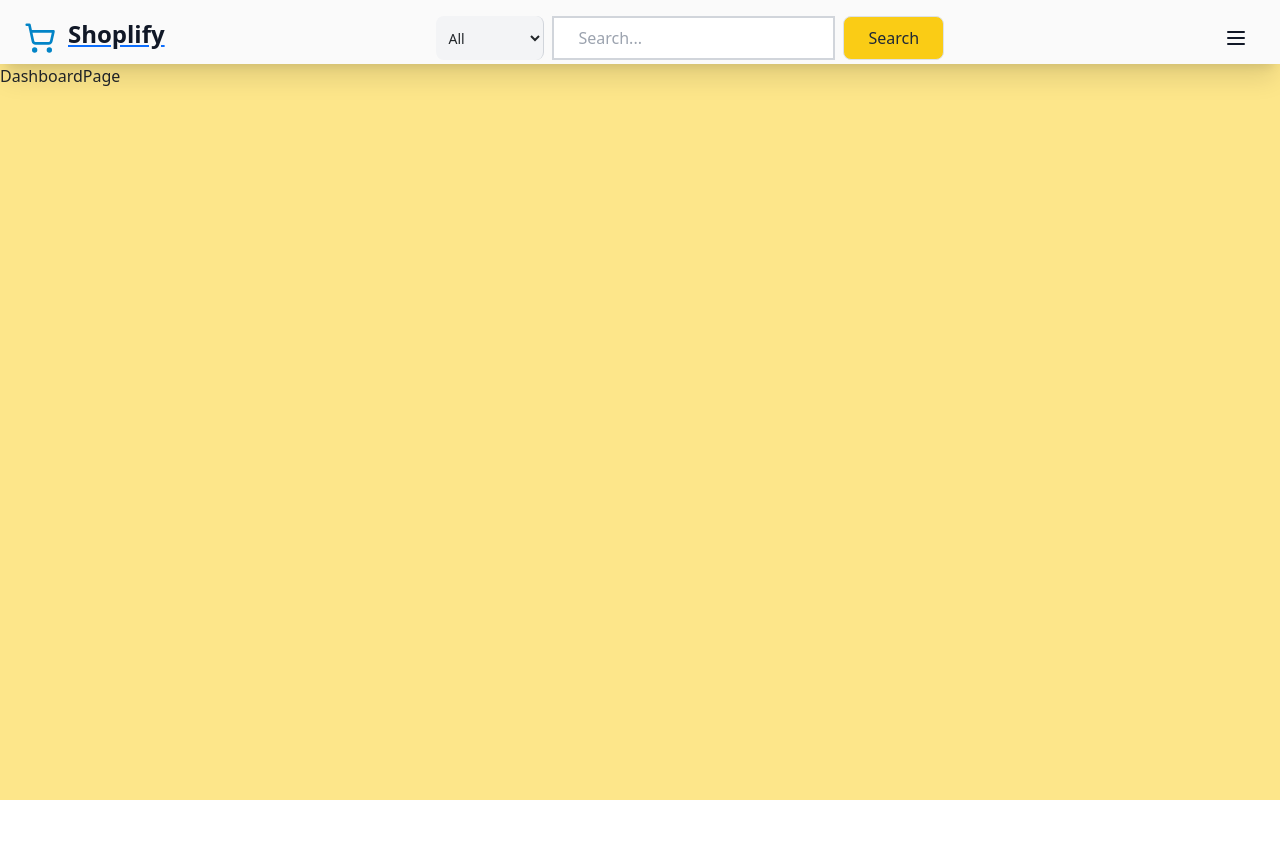
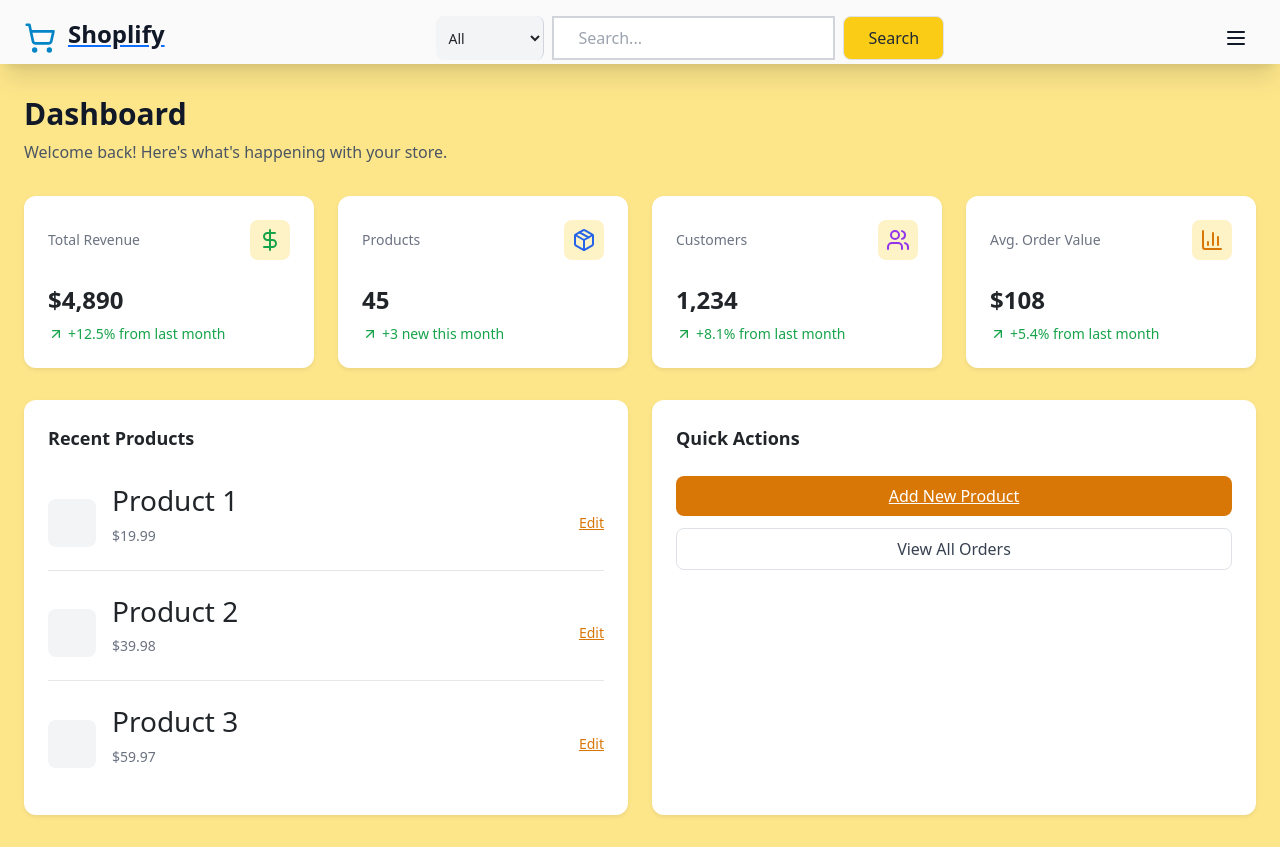
Before and after one commit to RVP2-241209-team2/p2-frontend, a React (Vite) app: page /admin in a window 1280 px wide. Before the commit the page ends 800 px from the top, so only its background shows below. Built offline with nearby package versions, Linux system fonts and the light colour scheme.

Commit message:
basic admin dashboard page

```diff
--- a/src/components/shared/footer.tsx
+++ b/src/components/shared/footer.tsx
@@ -1,4 +1,4 @@
-import React from 'react';
+
 import { Link } from 'react-router-dom';
 import {
   Facebook,
--- a/src/pages/admin/dashboard-page.tsx
+++ b/src/pages/admin/dashboard-page.tsx
@@ -1,113 +1,110 @@
-export default function DashboardPage() {
-  return <div>DashboardPage</div>;
+
+import React from 'react';
+import { Link } from 'react-router-dom';
+import { BarChart3, Package, DollarSign, Users, ArrowUpRight } from 'lucide-react';
+
+interface StatCardProps {
+  title: string;
+  value: string;
+  change: string;
+  icon: React.ReactNode;
 }
 
-// import React from 'react';
-// import { Link } from 'react-router-dom';
-// import { BarChart3, Package, DollarSign, Users, ArrowUpRight } from 'lucide-react';
+const StatCard = ({ title, value, change, icon }: StatCardProps) => (
+  <div className="bg-white rounded-xl p-6 shadow-sm">
+    <div className="flex items-center justify-between mb-4">
+      <span className="text-gray-500 text-sm">{title}</span>
+      <div className="p-2 bg-amber-100 rounded-lg">{icon}</div>
+    </div>
+    <div className="flex items-center justify-between">
+      <div>
+        <h3 className="text-2xl font-bold">{value}</h3>
+        <div className="flex items-center gap-1 text-green-600 text-sm">
+          <ArrowUpRight size={16} />
+          <span>{change}</span>
+        </div>
+      </div>
+    </div>
+  </div>
+);
 
-// interface StatCardProps {
-//   title: string;
-//   value: string;
-//   change: string;
-//   icon: React.ReactNode;
-// }
+const RecentProducts = () => (
+  <div className="bg-white rounded-xl p-6 shadow-sm">
+    <h2 className="text-lg font-semibold mb-4">Recent Products</h2>
+    <div className="space-y-4">
+      {[1, 2, 3].map((i) => (
+        <div key={i} className="flex items-center justify-between py-2 border-b last:border-0">
+          <div className="flex items-center gap-3">
+            <div className="w-12 h-12 bg-gray-100 rounded-lg"></div>
+            <div>
+              <h3 className="font-medium">Product {i}</h3>
+              <p className="text-sm text-gray-500">${(19.99 * i).toFixed(2)}</p>
+            </div>
+          </div>
+          <Link
+            to={`/admin/products/${i}`}
+            className="text-amber-600 hover:text-amber-700 text-sm font-medium"
+          >
+            Edit
+          </Link>
+        </div>
+      ))}
+    </div>
+  </div>
+);
 
-// const StatCard = ({ title, value, change, icon }: StatCardProps) => (
-//   <div className="bg-white rounded-xl p-6 shadow-sm">
-//     <div className="flex items-center justify-between mb-4">
-//       <span className="text-gray-500 text-sm">{title}</span>
-//       <div className="p-2 bg-amber-100 rounded-lg">{icon}</div>
-//     </div>
-//     <div className="flex items-center justify-between">
-//       <div>
-//         <h3 className="text-2xl font-bold">{value}</h3>
-//         <div className="flex items-center gap-1 text-green-600 text-sm">
-//           <ArrowUpRight size={16} />
-//           <span>{change}</span>
-//         </div>
-//       </div>
-//     </div>
-//   </div>
-// );
+export default function DashboardPage() {
+  return (
+    <div className="max-w-7xl mx-auto px-4 py-8">
+      <div className="mb-8">
+        <h1 className="text-3xl font-bold text-gray-900">Dashboard</h1>
+        <p className="text-gray-600">Welcome back! Here's what's happening with your store.</p>
+      </div>
 
-// const RecentProducts = () => (
-//   <div className="bg-white rounded-xl p-6 shadow-sm">
-//     <h2 className="text-lg font-semibold mb-4">Recent Products</h2>
-//     <div className="space-y-4">
-//       {[1, 2, 3].map((i) => (
-//         <div key={i} className="flex items-center justify-between py-2 border-b last:border-0">
-//           <div className="flex items-center gap-3">
-//             <div className="w-12 h-12 bg-gray-100 rounded-lg"></div>
-//             <div>
-//               <h3 className="font-medium">Product {i}</h3>
-//               <p className="text-sm text-gray-500">${(19.99 * i).toFixed(2)}</p>
-//             </div>
-//           </div>
-//           <Link
-//             to={`/admin/products/${i}`}
-//             className="text-amber-600 hover:text-amber-700 text-sm font-medium"
-//           >
-//             Edit
-//           </Link>
-//         </div>
-//       ))}
-//     </div>
-//   </div>
-// );
+      <div className="grid grid-cols-1 md:grid-cols-2 lg:grid-cols-4 gap-6 mb-8">
+        <StatCard
+          title="Total Revenue"
+          value="$4,890"
+          change="+12.5% from last month"
+          icon={<DollarSign className="text-green-600" />}
+        />
+        <StatCard
+          title="Products"
+          value="45"
+          change="+3 new this month"
+          icon={<Package className="text-blue-600" />}
+        />
+        <StatCard
+          title="Customers"
+          value="1,234"
+          change="+8.1% from last month"
+          icon={<Users className="text-purple-600" />}
+        />
+        <StatCard
+          title="Avg. Order Value"
+          value="$108"
+          change="+5.4% from last month"
+          icon={<BarChart3 className="text-amber-600" />}
+        />
+      </div>
 
-// export default function DashboardPage() {
-//   return (
-//     <div className="max-w-7xl mx-auto px-4 py-8">
-//       <div className="mb-8">
-//         <h1 className="text-3xl font-bold text-gray-900">Dashboard</h1>
-//         <p className="text-gray-600">Welcome back! Here's what's happening with your store.</p>
-//       </div>
-
-//       <div className="grid grid-cols-1 md:grid-cols-2 lg:grid-cols-4 gap-6 mb-8">
-//         <StatCard
-//           title="Total Revenue"
-//           value="$4,890"
-//           change="+12.5% from last month"
-//           icon={<DollarSign className="text-green-600" />}
-//         />
-//         <StatCard
-//           title="Products"
-//           value="45"
-//           change="+3 new this month"
-//           icon={<Package className="text-blue-600" />}
-//         />
-//         <StatCard
-//           title="Customers"
-//           value="1,234"
-//           change="+8.1% from last month"
-//           icon={<Users className="text-purple-600" />}
-//         />
-//         <StatCard
-//           title="Avg. Order Value"
-//           value="$108"
-//           change="+5.4% from last month"
-//           icon={<BarChart3 className="text-amber-600" />}
-//         />
-//       </div>
-
-//       <div className="grid grid-cols-1 lg:grid-cols-2 gap-6">
-//         <RecentProducts />
-//         <div className="bg-white rounded-xl p-6 shadow-sm">
-//           <h2 className="text-lg font-semibold mb-4">Quick Actions</h2>
-//           <div className="space-y-3">
-//             <Link
-//               to="/admin/products/new"
-//               className="block w-full text-center bg-amber-600 text-white py-2 rounded-lg hover:bg-amber-700 transition-colors"
-//             >
-//               Add New Product
-//             </Link>
-//             <button className="block w-full text-center border border-gray-300 text-gray-700 py-2 rounded-lg hover:bg-gray-50 transition-colors">
-//               View All Orders
-//             </button>
-//           </div>
-//         </div>
-//       </div>
-//     </div>
-//   );
-// }
+      <div className="grid grid-cols-1 lg:grid-cols-2 gap-6">
+        <RecentProducts />
+        <div className="bg-white rounded-xl p-6 shadow-sm">
+          <h2 className="text-lg font-semibold mb-4">Quick Actions</h2>
+          <div className="space-y-3">
+            <Link
+              to="/admin/products/new"
+              className="block w-full text-center bg-amber-600 text-white py-2 rounded-lg hover:bg-amber-700 transition-colors"
+            >
+              Add New Product
+            </Link>
+            <button className="block w-full text-center border border-gray-300 text-gray-700 py-2 rounded-lg hover:bg-gray-50 transition-colors">
+              View All Orders
+            </button>
+          </div>
+        </div>
+      </div>
+    </div>
+  );
+}
```
Also changed, not shown: src/components/shared/navbar.tsx (+1 -13 lines).
